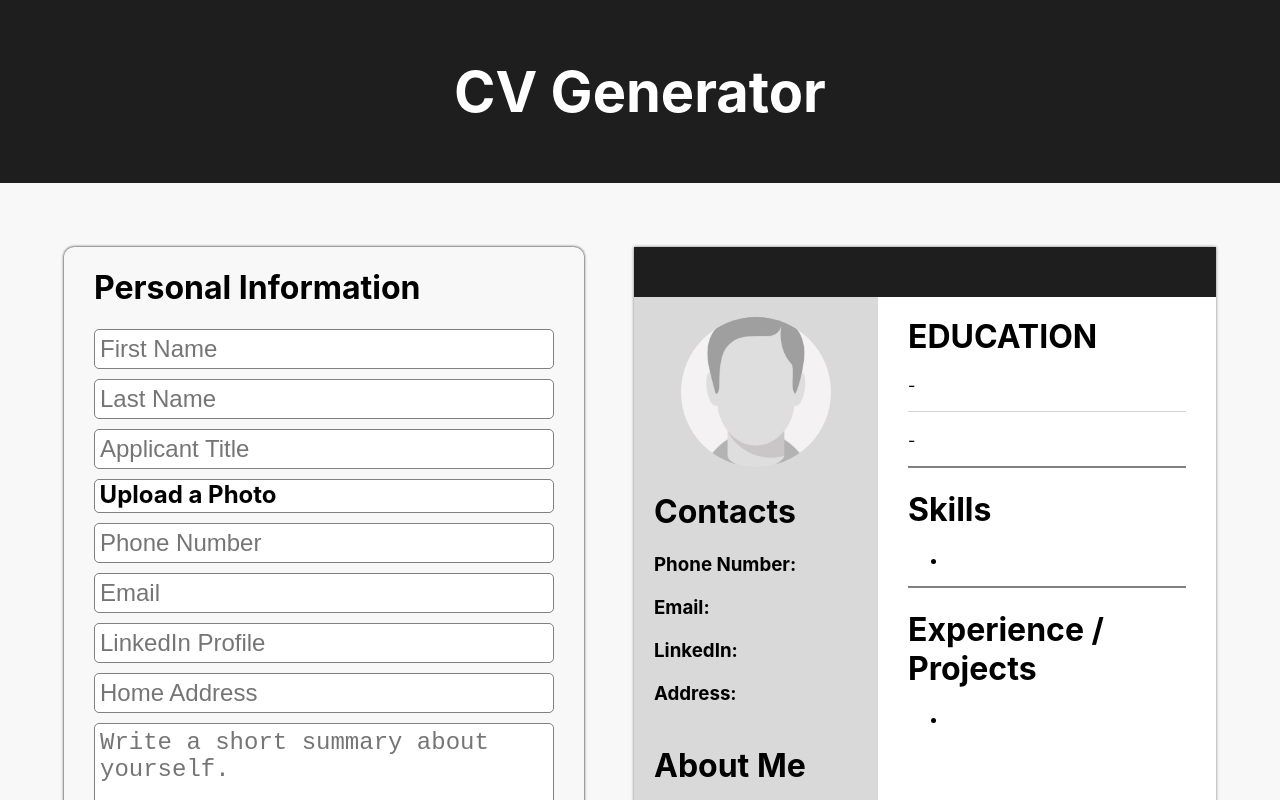
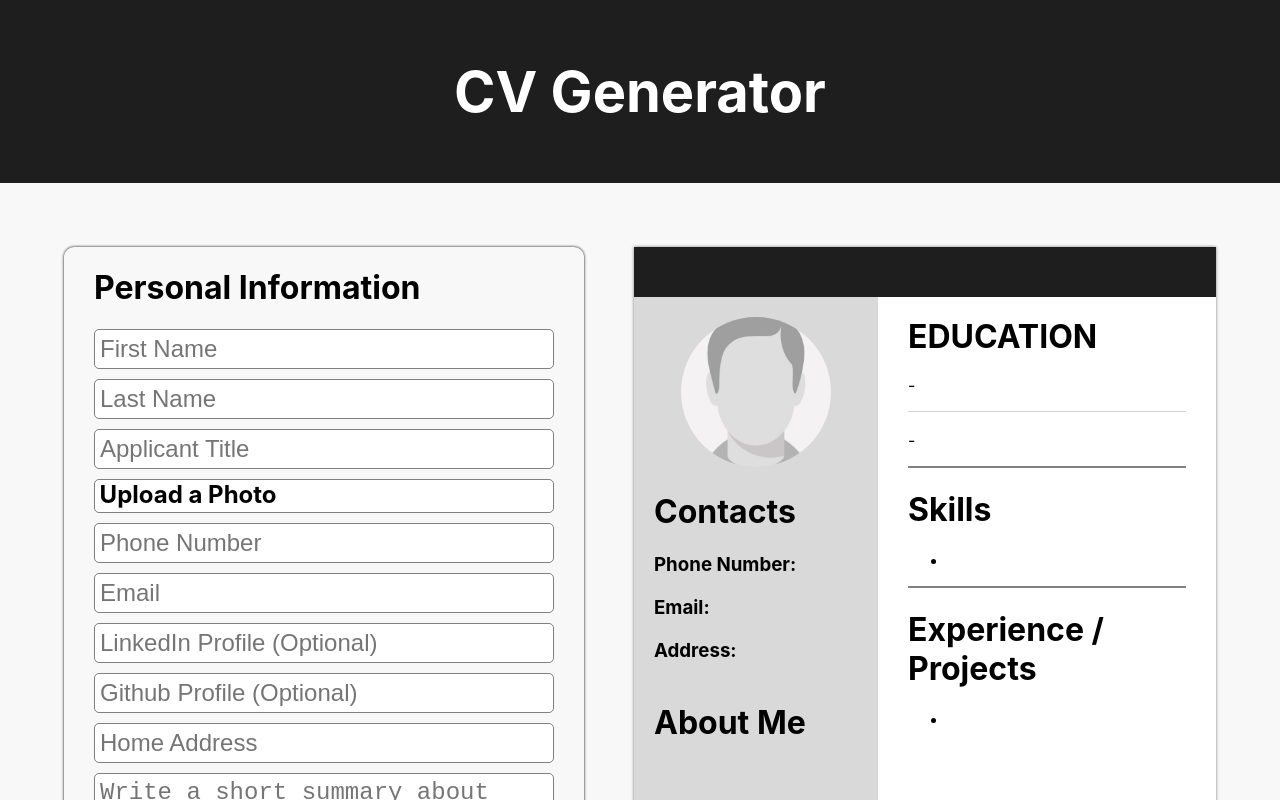
Before and after one commit to AngeloAXNGR/cv-project, a React (Create React App) app: page / in a window 1280 px wide. Shown: the top 800 px of the page. Built offline with nearby package versions, Linux system fonts and the light colour scheme; the HTML template or start-up script is replaced by a standard one.

Commit message:
Add github profile info on CV preview along with github input field

```diff
--- a/package.json
+++ b/package.json
@@ -1,4 +1,5 @@
 {
+  "homepage": "http://AngeloAXNGR.github.io/cv-project",
   "name": "cv-project",
   "version": "0.1.0",
   "private": true,
@@ -16,6 +17,8 @@
     "web-vitals": "^2.1.4"
   },
   "scripts": {
+    "predeploy": "npm run build",
+    "deploy": "gh-pages -d build",
     "start": "react-scripts start",
     "build": "react-scripts build",
     "test": "react-scripts test",
@@ -38,5 +41,8 @@
       "last 1 firefox version",
       "last 1 safari version"
     ]
+  },
+  "devDependencies": {
+    "gh-pages": "^4.0.0"
   }
 }
--- a/src/App.js
+++ b/src/App.js
@@ -17,6 +17,7 @@ function App() {
       phone:'',
       email:'',
       linkedin:'',
+      github:'',
       address:'',
       about:'',
       degree:'',
--- a/src/components/Preview.js
+++ b/src/components/Preview.js
@@ -41,6 +41,7 @@ const Preview = React.forwardRef(({data}, ref) =>{
               phoneNumber={data.phone}
               email={data.email}
               linkedin={data.linkedin}
+              github={data.github}
               address={data.address}
             />
 
--- a/src/components/form-components/Profile.js
+++ b/src/components/form-components/Profile.js
@@ -52,9 +52,18 @@ const Profile = ({handleChange, handleImage, formData}) =>{
           type="text"
           name="linkedin"
           value={formData.linkedin}
-          placeholder="LinkedIn Profile"
+          placeholder="LinkedIn Profile (Optional)"
           onChange={(e) => handleChange(e)}
         />
+
+        <input
+          type="text"
+          name="github"
+          value={formData.github}
+          placeholder="Github Profile (Optional)"
+          onChange={(e) => handleChange(e)}
+        />
+
         <input
           type="text"
           name="address"
--- a/src/components/preview-components/Contact.js
+++ b/src/components/preview-components/Contact.js
@@ -1,4 +1,4 @@
-const Contact = ({phoneNumber, email, linkedin, address}) =>{
+const Contact = ({phoneNumber, email, linkedin, github, address}) =>{
   return(
     <div className="contacts">
       <h1>Contacts</h1>
@@ -11,10 +11,16 @@ const Contact = ({phoneNumber, email, linkedin, address}) =>{
           <h3>Email:</h3>
           <p>{email}</p>
         </div>
-        <div className="contacts-row">
+        {linkedin !== '' && <div className="contacts-row">
           <h3>LinkedIn:</h3>
           <p>{linkedin}</p>
-        </div>
+        </div>}
+
+        {github !== '' && <div className="contacts-row">
+          <h3>Github:</h3>
+          <p>{github}</p>
+        </div>}
+
         <div className="contacts-row">
           <h3>Address:</h3>
           <p>{address}</p>
```
Also changed, not shown: 1 other file (tests, documents, lock files or other folders).
